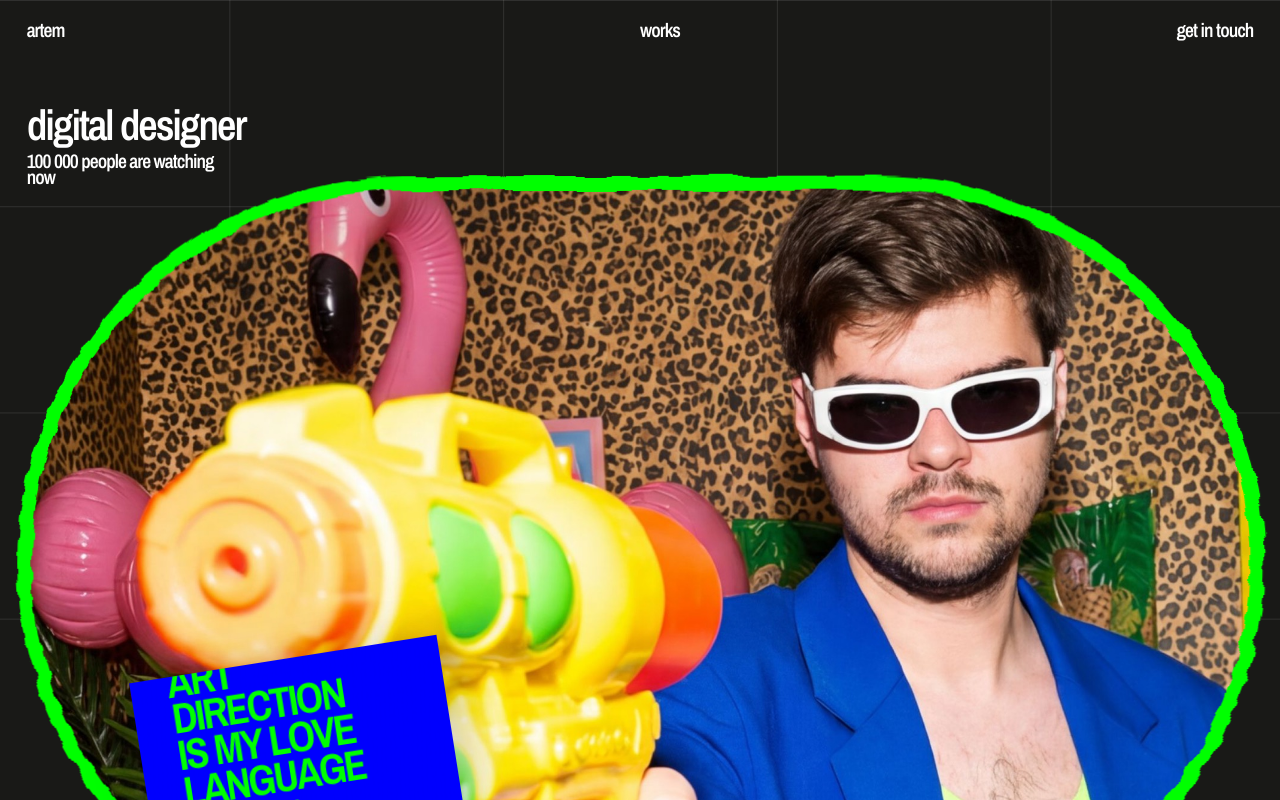
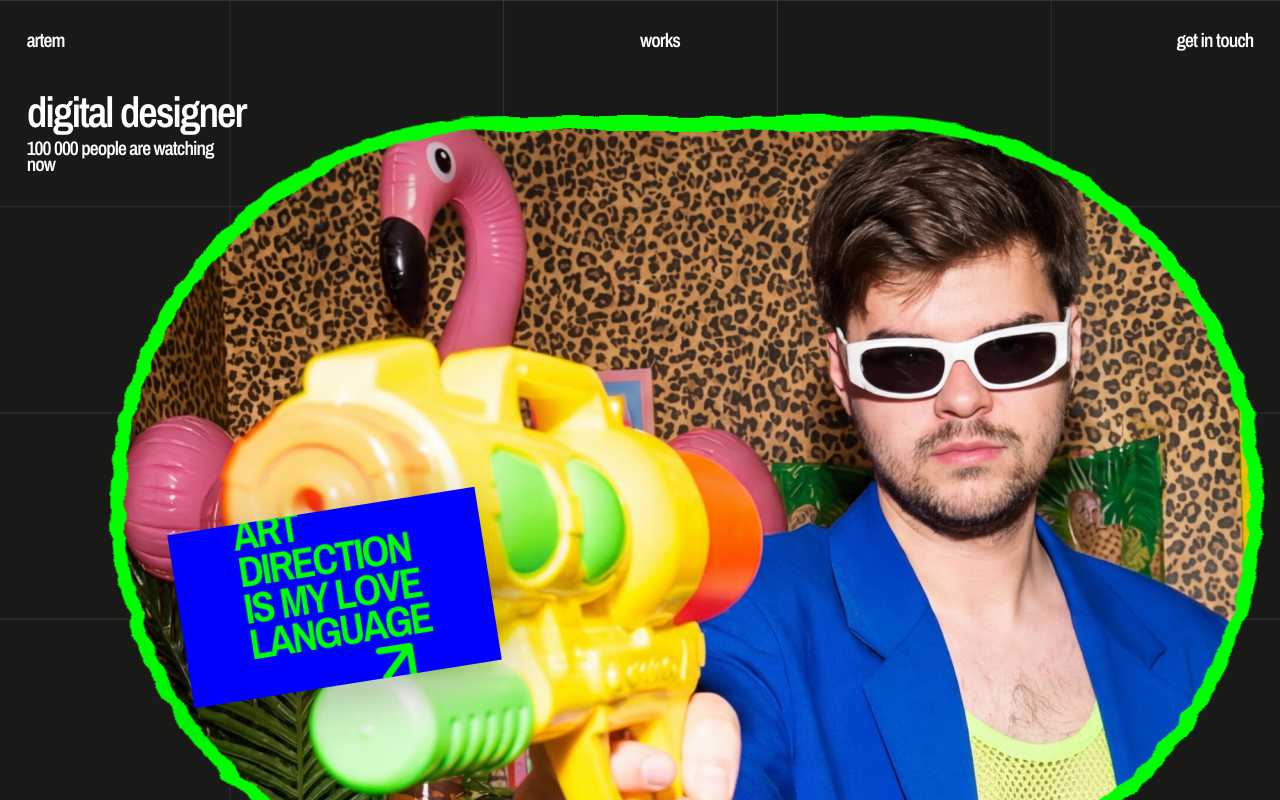
Before and after one commit to panteleevworkplace-del/portfolio-website, a React (Vite) app: page / in a window 1280 px wide. Shown: the top 800 px of the page. Built offline with nearby package versions, Linux system fonts and the light colour scheme.

Commit message:
Match hero to measured 1440 layout

```diff
--- a/src/styles.css
+++ b/src/styles.css
@@ -74,7 +74,7 @@ a {
 .site-header {
   position: absolute;
   z-index: 20;
-  top: 20px;
+  top: 30px;
   left: var(--page-pad);
   right: var(--page-pad);
   height: 22px;
@@ -197,18 +197,16 @@ a {
 }
 
 .hero-section {
-  min-height: min(990px, 94svh);
-  padding-top: 108px;
+  min-height: clamp(1015px, 67vw, 1200px);
+  padding-top: 0;
 }
 
-.hero-visual {
-  position: relative;
-  width: min(calc(100vw - 120px), 1320px);
-  height: clamp(500px, 59vw, 850px);
-  margin-left: clamp(70px, 8vw, 115px);
-  margin-right: auto;
-  border-radius: 999px;
-  overflow: visible;
+.hero-meta {
+  position: absolute;
+  z-index: 4;
+  left: var(--page-pad);
+  top: clamp(95px, 6.6vw, 114px);
+  max-width: 270px;
 }
 
 .hero-meta h1 {
@@ -229,10 +227,13 @@ a {
 }
 
 .hero-visual {
-  position: relative;
-  width: min(100%, 1275px);
-  height: clamp(470px, 59vw, 850px);
-  margin-inline: auto;
+  position: absolute;
+  top: clamp(125px, 8.68vw, 150px);
+  right: var(--page-pad);
+  width: min(88.54vw, calc(100vw - 90px));
+  aspect-ratio: 1275 / 850;
+  height: auto;
+  margin: 0;
   border-radius: 999px;
   overflow: visible;
 }
@@ -247,12 +248,12 @@ a {
 .hero-patch {
   position: absolute;
   z-index: 4;
-  left: clamp(76px, 8.9vw, 128px);
-  bottom: clamp(74px, 8.35vw, 120px);
-  width: clamp(272px, 24.3vw, 350px);
+  left: 5.2%;
+  top: 51%;
+  width: 27.45%;
   aspect-ratio: 350 / 197;
   transform: rotate(-9deg);
-  padding: clamp(22px, 2.45vw, 35px) clamp(24px, 2.9vw, 42px);
+  padding: 4.8% 5.7%;
   display: flex;
   flex-direction: column;
   justify-content: center;
@@ -261,21 +262,23 @@ a {
 }
 
 .hero-patch-text {
-  font-size: clamp(28px, 3vw, 43px);
+  font-size: clamp(38px, 3.33vw, 58px);
   line-height: 0.84;
   letter-spacing: -0.05em;
 }
 
 .hero-patch-arrow {
-  width: clamp(30px, 3.6vw, 52px);
-  margin-top: clamp(4px, 0.55vw, 8px);
-  margin-left: clamp(42px, 5.4vw, 78px);
+  width: 15%;
+  min-width: 38px;
+  max-width: 66px;
+  margin-top: 2%;
+  margin-left: 68%;
 }
 
 .hero-role {
   position: absolute;
   right: var(--page-pad);
-  bottom: clamp(38px, 5vw, 70px);
+  bottom: clamp(88px, 7vw, 118px);
   font-size: var(--text-hero);
   line-height: 0.82;
   letter-spacing: -0.05em;
@@ -805,6 +808,9 @@ address {
   }
 
   .hero-visual {
+    position: relative;
+    top: auto;
+    right: auto;
     width: 100%;
     height: min(72vw, 560px);
     margin-inline: auto;
```
